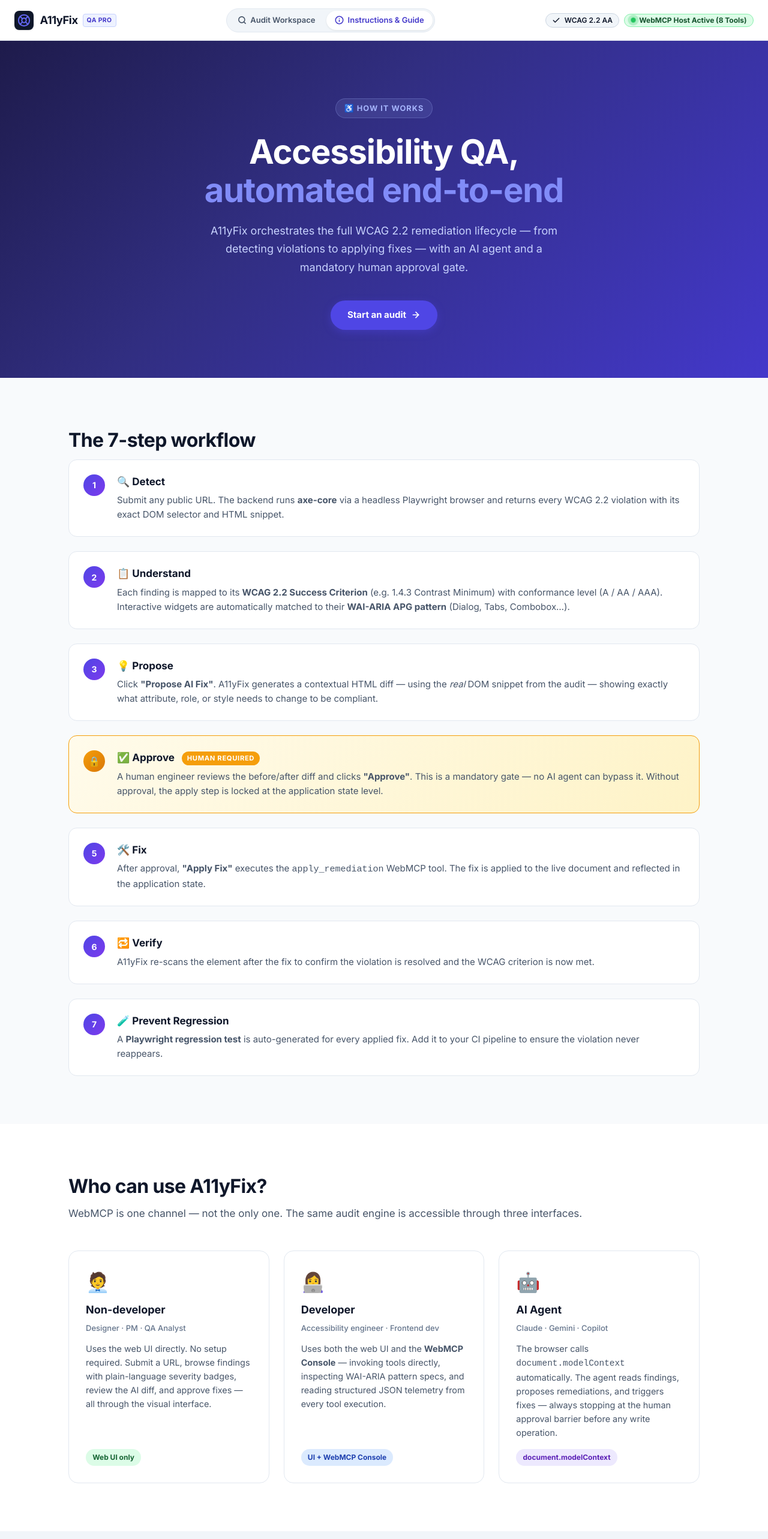
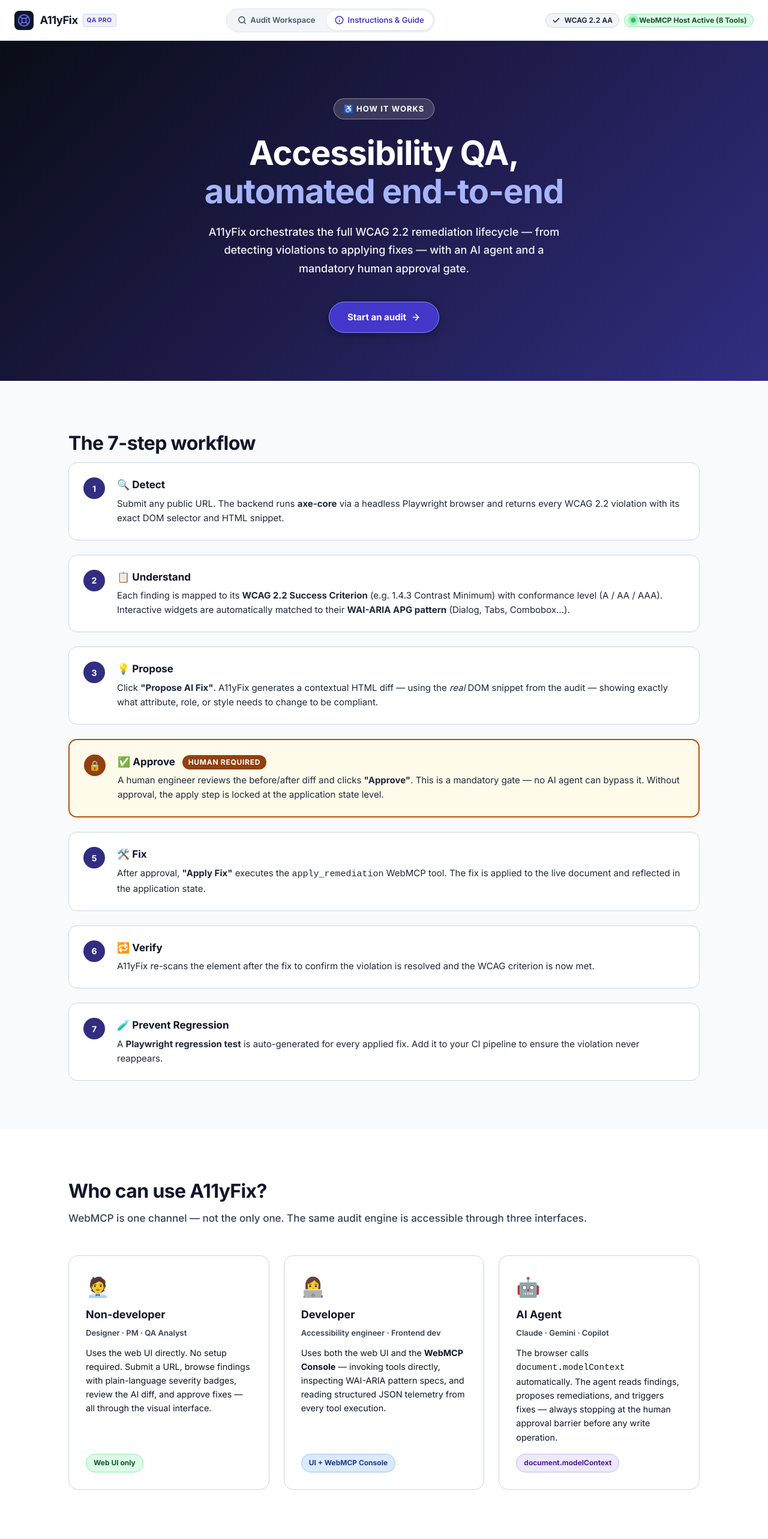
Before and after one commit to rcellas/A11yFix-Front, an Angular app: page /how-it-works in a window 1280 px wide. Shown: the top 2566 px of the page at 60% size. Built offline with nearby package versions, Linux system fonts and the light colour scheme.

Commit message:
style(instructions): enhance color contrast across all sections to meet WCAG 2.2 AAA standard

```diff
--- a/src/app/features/how-it-works/how-it-works.component.css
+++ b/src/app/features/how-it-works/how-it-works.component.css
@@ -2,11 +2,11 @@
   position: absolute;
   top: -100px;
   left: 1rem;
-  background: #4f46e5;
-  color: #fff;
+  background: #312e81;
+  color: #ffffff;
   padding: 0.5rem 1rem;
   font-size: 0.875rem;
-  font-weight: 600;
+  font-weight: 700;
   border-radius: 0.375rem;
   z-index: 9999;
   text-decoration: none;
@@ -18,23 +18,23 @@
 .hiw-page { font-family: 'Inter', system-ui, sans-serif; color: #0f172a; }
 .hiw-container { max-width: 1100px; margin: 0 auto; padding: 0 1.5rem; }
 
-/* ─── Hero ─── */
+/* ─── Hero (WCAG AAA High Contrast) ─── */
 .hiw-hero {
-  background: linear-gradient(135deg, #1e1b4b 0%, #312e81 40%, #4338ca 100%);
+  background: linear-gradient(135deg, #090d16 0%, #1e1b4b 50%, #312e81 100%);
   padding: 6rem 1.5rem 5rem;
   text-align: center;
 }
 .hiw-hero-inner { max-width: 780px; margin: 0 auto; }
 .hiw-hero-badge {
   display: inline-block;
-  font-size: 0.8rem;
+  font-size: 0.8125rem;
   font-weight: 700;
   letter-spacing: 0.08em;
   text-transform: uppercase;
-  color: #a5b4fc;
-  background: rgba(165,180,252,0.12);
-  border: 1px solid rgba(165,180,252,0.25);
-  padding: 0.35rem 0.85rem;
+  color: #ffffff;
+  background: rgba(255, 255, 255, 0.15);
+  border: 1px solid rgba(255, 255, 255, 0.4);
+  padding: 0.4rem 0.95rem;
   border-radius: 9999px;
   margin-bottom: 1.5rem;
 }
@@ -46,13 +46,14 @@
   margin: 0 0 1.25rem;
   letter-spacing: -0.02em;
 }
-.hiw-hero-accent { color: #818cf8; }
+.hiw-hero-accent { color: #a5b4fc; font-weight: 800; text-shadow: 0 1px 2px rgba(0,0,0,0.3); }
 .hiw-hero-subtitle {
   font-size: 1.125rem;
-  color: #c7d2fe;
+  color: #f1f5f9;
   line-height: 1.7;
-  max-width: 600px;
+  max-width: 620px;
   margin: 0 auto 2.5rem;
+  font-weight: 450;
 }
 
 /* ─── CTA Button ─── */
@@ -60,18 +61,19 @@
   display: inline-flex;
   align-items: center;
   gap: 0.5rem;
-  background: #4f46e5;
+  background: #4338ca;
   color: #ffffff;
   font-size: 0.9375rem;
   font-weight: 700;
-  padding: 0.8rem 1.75rem;
+  padding: 0.85rem 1.85rem;
   border-radius: 9999px;
   text-decoration: none;
+  border: 1px solid #818cf8;
   transition: background 0.2s, transform 0.15s, box-shadow 0.2s;
-  box-shadow: 0 4px 14px rgba(79,70,229,0.4);
+  box-shadow: 0 4px 14px rgba(0,0,0,0.3);
 }
-.hiw-cta-btn:hover { background: #4338ca; transform: translateY(-2px); box-shadow: 0 6px 20px rgba(79,70,229,0.5); }
-.hiw-cta-btn:focus-visible { outline: 3px solid #818cf8; outline-offset: 3px; }
+.hiw-cta-btn:hover { background: #3730a3; transform: translateY(-2px); box-shadow: 0 6px 20px rgba(0,0,0,0.4); }
+.hiw-cta-btn:focus-visible { outline: 3px solid #ffffff; outline-offset: 3px; }
 .hiw-cta-btn--large { font-size: 1.0625rem; padding: 1rem 2.25rem; }
 
 /* ─── Section Shared ─── */
@@ -82,9 +84,9 @@
   margin: 0 0 0.5rem;
   letter-spacing: -0.02em;
 }
-.hiw-section-title--light { color: #e0e7ff; }
-.hiw-section-subtitle { color: #475569; font-size: 1.0625rem; line-height: 1.6; margin: 0 0 3rem; }
-.hiw-section-subtitle--light { color: #a5b4fc; }
+.hiw-section-title--light { color: #ffffff; }
+.hiw-section-subtitle { color: #334155; font-size: 1.0625rem; line-height: 1.6; margin: 0 0 3rem; font-weight: 500; }
+.hiw-section-subtitle--light { color: #e0e7ff; font-weight: 500; }
 
 /* ─── Steps ─── */
 .hiw-steps-section { padding: 5rem 1.5rem; background: #f8fafc; }
@@ -101,22 +103,22 @@
   gap: 1.25rem;
   align-items: flex-start;
   background: #ffffff;
-  border: 1px solid #e2e8f0;
+  border: 1px solid #cbd5e1;
   border-radius: 0.875rem;
   padding: 1.5rem;
   transition: box-shadow 0.2s;
 }
 .hiw-step:hover { box-shadow: 0 4px 16px rgba(0,0,0,0.07); }
 .hiw-step--gate {
-  border-color: #f59e0b;
-  background: linear-gradient(135deg, #fffbeb, #fef3c7);
+  border: 2px solid #b45309;
+  background: #fffbeb;
 }
 .hiw-step-num {
   flex-shrink: 0;
   width: 2.25rem;
   height: 2.25rem;
   border-radius: 50%;
-  background: linear-gradient(135deg, #4f46e5, #7c3aed);
+  background: #312e81;
   color: #ffffff;
   font-size: 0.875rem;
   font-weight: 800;
@@ -125,7 +127,7 @@
   justify-content: center;
 }
 .hiw-step-num--gate {
-  background: linear-gradient(135deg, #f59e0b, #d97706);
+  background: #92400e;
   font-size: 1rem;
 }
 .hiw-step-title {
@@ -134,16 +136,16 @@
   color: #0f172a;
   margin: 0 0 0.375rem;
 }
-.hiw-step-desc { font-size: 0.9375rem; color: #475569; line-height: 1.6; margin: 0; }
+.hiw-step-desc { font-size: 0.9375rem; color: #1e293b; line-height: 1.6; margin: 0; }
 .hiw-gate-badge {
   display: inline-block;
-  font-size: 0.7rem;
+  font-size: 0.75rem;
   font-weight: 700;
   text-transform: uppercase;
   letter-spacing: 0.06em;
-  background: #f59e0b;
+  background: #92400e;
   color: #ffffff;
-  padding: 0.2rem 0.55rem;
+  padding: 0.2rem 0.6rem;
   border-radius: 9999px;
   vertical-align: middle;
   margin-left: 0.5rem;
@@ -157,30 +159,31 @@
   gap: 1.5rem;
 }
 .hiw-audience-card {
-  border: 1px solid #e2e8f0;
+  border: 1px solid #cbd5e1;
   border-radius: 1rem;
   padding: 1.75rem;
   display: flex;
   flex-direction: column;
   gap: 0.5rem;
+  background: #ffffff;
   transition: box-shadow 0.2s, transform 0.2s;
 }
 .hiw-audience-card:hover { box-shadow: 0 8px 24px rgba(0,0,0,0.08); transform: translateY(-3px); }
 .hiw-audience-icon { font-size: 2rem; }
-.hiw-audience-title { font-size: 1.125rem; font-weight: 700; color: #0f172a; margin: 0; }
-.hiw-audience-role { font-size: 0.8125rem; color: #64748b; font-weight: 500; margin: 0; }
-.hiw-audience-desc { font-size: 0.9rem; color: #475569; line-height: 1.6; margin: 0.25rem 0 0.5rem; flex: 1; }
+.hiw-audience-title { font-size: 1.125rem; font-weight: 800; color: #0f172a; margin: 0; }
+.hiw-audience-role { font-size: 0.8125rem; color: #334155; font-weight: 600; margin: 0; }
+.hiw-audience-desc { font-size: 0.9rem; color: #0f172a; line-height: 1.6; margin: 0.25rem 0 0.5rem; flex: 1; }
 .hiw-audience-badge {
   display: inline-block;
   font-size: 0.75rem;
   font-weight: 700;
-  padding: 0.3rem 0.7rem;
+  padding: 0.35rem 0.75rem;
   border-radius: 9999px;
   align-self: flex-start;
 }
-.hiw-audience-badge--gui { background: #dcfce7; color: #166534; }
-.hiw-audience-badge--dev { background: #dbeafe; color: #1e40af; }
-.hiw-audience-badge--ai { background: #ede9fe; color: #5b21b6; }
+.hiw-audience-badge--gui { background: #dcfce7; color: #14532d; border: 1px solid #86efac; }
+.hiw-audience-badge--dev { background: #dbeafe; color: #1e3a8a; border: 1px solid #93c5fd; }
+.hiw-audience-badge--ai { background: #ede9fe; color: #4c1d95; border: 1px solid #c4b5fd; }
 
 /* ─── Legend & Violation Icons Section ─── */
 .hiw-legend-section {
@@ -197,7 +200,7 @@
 .hiw-legend-card {
   background: #ffffff;
   border-radius: 1rem;
-  border: 1px solid #e2e8f0;
+  border: 1px solid #cbd5e1;
   padding: 1.75rem;
   display: flex;
   flex-direction: column;
@@ -206,11 +209,11 @@
 }
 
 .hiw-legend-card--error {
-  border-top: 4px solid #ef4444;
+  border-top: 4px solid #dc2626;
 }
 
 .hiw-legend-card--alert {
-  border-top: 4px solid #f59e0b;
+  border-top: 4px solid #d97706;
 }
 
 .hiw-legend-header {
@@ -227,15 +230,16 @@
 .hiw-legend-group-title {
   margin: 0 0 0.25rem 0;
   font-size: 1.15rem;
-  font-weight: 700;
+  font-weight: 800;
   color: #0f172a;
 }
 
 .hiw-legend-group-desc {
   margin: 0;
   font-size: 0.875rem;
-  color: #64748b;
+  color: #334155;
   line-height: 1.5;
+  font-weight: 500;
 }
 
 .hiw-legend-items {
@@ -253,7 +257,7 @@
   gap: 1rem;
   padding: 0.85rem 1rem;
   background: #f8fafc;
-  border: 1px solid #e2e8f0;
+  border: 1px solid #cbd5e1;
   border-radius: 0.65rem;
 }
 
@@ -272,7 +276,7 @@
 
 .hiw-visual-icon--contrast {
   background: #fecaca;
-  border: 1px solid #f87171;
+  border: 1px solid #ef4444;
   position: relative;
 }
 
@@ -281,32 +285,34 @@
   height: 22px;
   border-radius: 50%;
   background: #dc2626;
-  opacity: 0.35;
+  opacity: 0.4;
 }
 
 .icon-circle-fg {
   width: 14px;
   height: 14px;
   border-radius: 50%;
-  background: #991b1b;
+  background: #7f1d1d;
   position: absolute;
 }
 
 .hiw-visual-icon--label,
 .hiw-visual-icon--alt {
   background: #fee2e2;
-  border: 1px solid #fca5a5;
-  color: #991b1b;
+  border: 1px solid #dc2626;
+  color: #7f1d1d;
   font-family: monospace;
+  font-weight: 800;
 }
 
 .hiw-visual-icon--smalltext,
 .hiw-visual-icon--title,
 .hiw-visual-icon--target {
   background: #fef3c7;
-  border: 1px solid #fcd34d;
-  color: #92400e;
+  border: 1px solid #d97706;
+  color: #78350f;
   font-family: monospace;
+  font-weight: 800;
 }
 
 .hiw-item-details {
@@ -325,29 +331,30 @@
 
 .hiw-item-title {
   font-size: 0.875rem;
+  font-weight: 700;
   color: #0f172a;
 }
 
 .hiw-rule-tag {
   font-size: 0.7rem;
   font-weight: 700;
-  background: #e2e8f0;
-  color: #334155;
-  padding: 1px 6px;
+  background: #0f172a;
+  color: #ffffff;
+  padding: 2px 7px;
   border-radius: 4px;
 }
 
 .hiw-item-desc {
   margin: 0;
   font-size: 0.8125rem;
-  color: #475569;
+  color: #1e293b;
   line-height: 1.45;
 }
 
-/* ─── Console Section ─── */
+/* ─── Console Section (Dark High Contrast) ─── */
 .hiw-console-section {
   padding: 5rem 1.5rem;
-  background: linear-gradient(135deg, #0f172a 0%, #1e1b4b 100%);
+  background: #090d16;
 }
 .hiw-console-steps {
   display: grid;
@@ -359,20 +366,30 @@
   display: flex;
   align-items: flex-start;
   gap: 0.75rem;
-  color: #c7d2fe;
-  font-size: 0.9rem;
+  color: #f1f5f9;
+  font-size: 0.9375rem;
   line-height: 1.55;
+  font-weight: 450;
+}
+.hiw-console-step strong {
+  color: #ffffff;
+}
+.hiw-console-step code {
+  color: #a5f3fc;
+  background: rgba(255, 255, 255, 0.1);
+  padding: 1px 4px;
+  border-radius: 4px;
 }
 .hiw-console-step-num {
   flex-shrink: 0;
-  width: 1.75rem;
-  height: 1.75rem;
+  width: 1.85rem;
+  height: 1.85rem;
   border-radius: 50%;
-  background: rgba(99,102,241,0.3);
-  border: 1px solid rgba(99,102,241,0.5);
-  color: #a5b4fc;
-  font-size: 0.8rem;
-  font-weight: 700;
+  background: #312e81;
+  border: 1px solid #818cf8;
+  color: #ffffff;
+  font-size: 0.8125rem;
+  font-weight: 800;
   display: flex;
   align-items: center;
   justify-content: center;
@@ -380,8 +397,8 @@
 
 /* ─── Terminal ─── */
 .hiw-terminal {
-  background: #030712;
-  border: 1px solid rgba(255,255,255,0.08);
+  background: #020617;
+  border: 1px solid rgba(255, 255, 255, 0.15);
   border-radius: 0.875rem;
   overflow: hidden;
   font-family: 'JetBrains Mono', 'Fira Code', 'Courier New', monospace;
@@ -391,27 +408,27 @@
   align-items: center;
   gap: 0.4rem;
   padding: 0.65rem 1rem;
-  background: rgba(255,255,255,0.04);
-  border-bottom: 1px solid rgba(255,255,255,0.07);
+  background: rgba(255, 255, 255, 0.08);
+  border-bottom: 1px solid rgba(255, 255, 255, 0.12);
 }
 .dot { width: 10px; height: 10px; border-radius: 50%; }
 .dot-red { background: #ef4444; }
 .dot-yellow { background: #f59e0b; }
 .dot-green { background: #22c55e; }
-.hiw-terminal-title { font-size: 0.75rem; color: #64748b; margin-left: 0.25rem; }
-.hiw-terminal-body { margin: 0; padding: 1.25rem 1.5rem; overflow-x: auto; font-size: 0.82rem; line-height: 1.7; }
-.log-pill { font-weight: 700; font-size: 0.75rem; padding: 0.1rem 0.5rem; border-radius: 4px; }
-.log-success { background: rgba(52,211,153,0.15); color: #34d399; }
-.log-denied { background: rgba(248,113,113,0.15); color: #f87171; }
-.log-tool { color: #67e8f9; }
-.log-time { color: #475569; }
-.log-json { color: #a5b4fc; }
+.hiw-terminal-title { font-size: 0.8125rem; color: #cbd5e1; margin-left: 0.25rem; font-weight: 600; }
+.hiw-terminal-body { margin: 0; padding: 1.25rem 1.5rem; overflow-x: auto; font-size: 0.85rem; line-height: 1.7; }
+.log-pill { font-weight: 800; font-size: 0.75rem; padding: 0.15rem 0.55rem; border-radius: 4px; }
+.log-success { background: rgba(52, 211, 153, 0.2); color: #34d399; border: 1px solid #059669; }
+.log-denied { background: rgba(248, 113, 113, 0.2); color: #fca5a5; border: 1px solid #dc2626; }
+.log-tool { color: #67e8f9; font-weight: 700; }
+.log-time { color: #94a3b8; }
+.log-json { color: #e0e7ff; }
 
 /* ─── CTA Section ─── */
 .hiw-cta-section { padding: 5rem 1.5rem; background: #f8fafc; text-align: center; }
 .hiw-cta-inner { display: flex; flex-direction: column; align-items: center; gap: 1rem; }
 .hiw-cta-title { font-size: clamp(1.75rem, 4vw, 2.5rem); font-weight: 800; color: #0f172a; margin: 0; letter-spacing: -0.02em; }
-.hiw-cta-subtitle { font-size: 1.0625rem; color: #64748b; margin: 0; }
+.hiw-cta-subtitle { font-size: 1.0625rem; color: #334155; margin: 0; font-weight: 500; }
 
 /* ─── Reduced motion ─── */
 @media (prefers-reduced-motion: reduce) {
```
